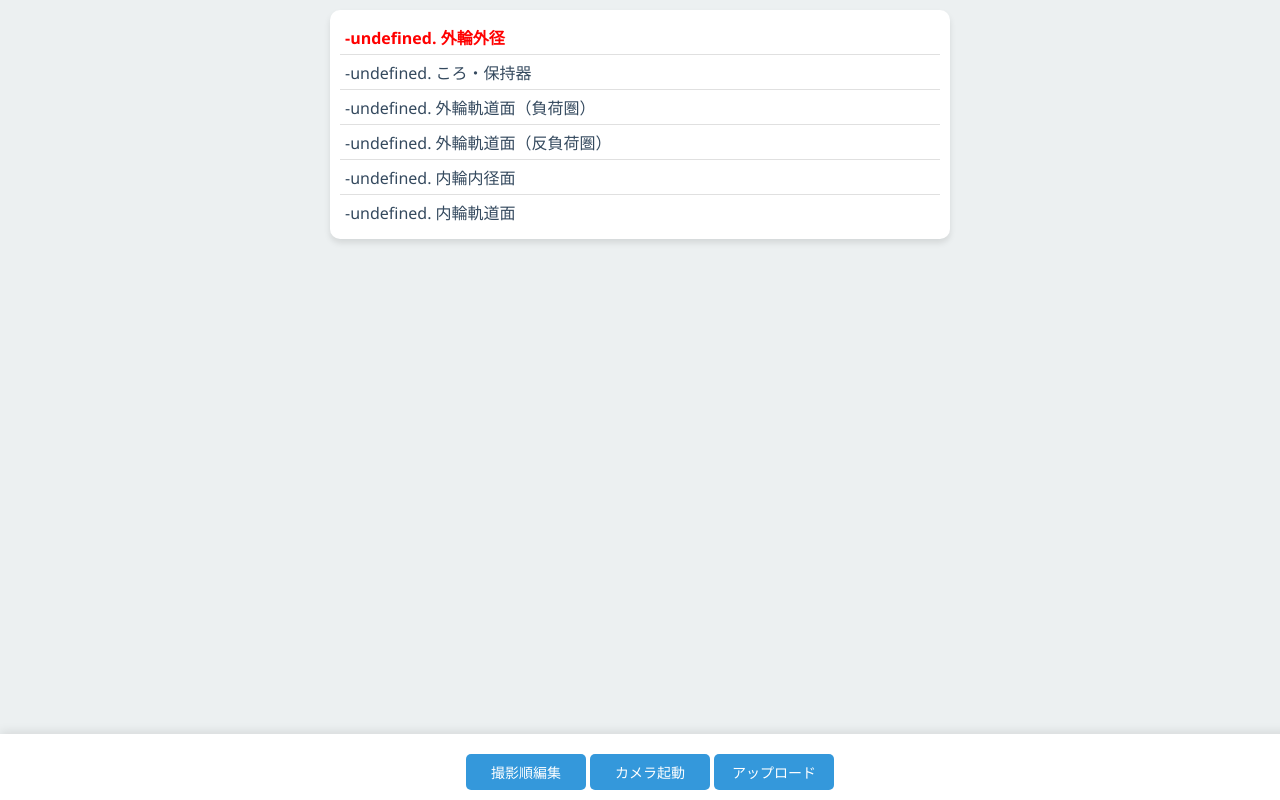
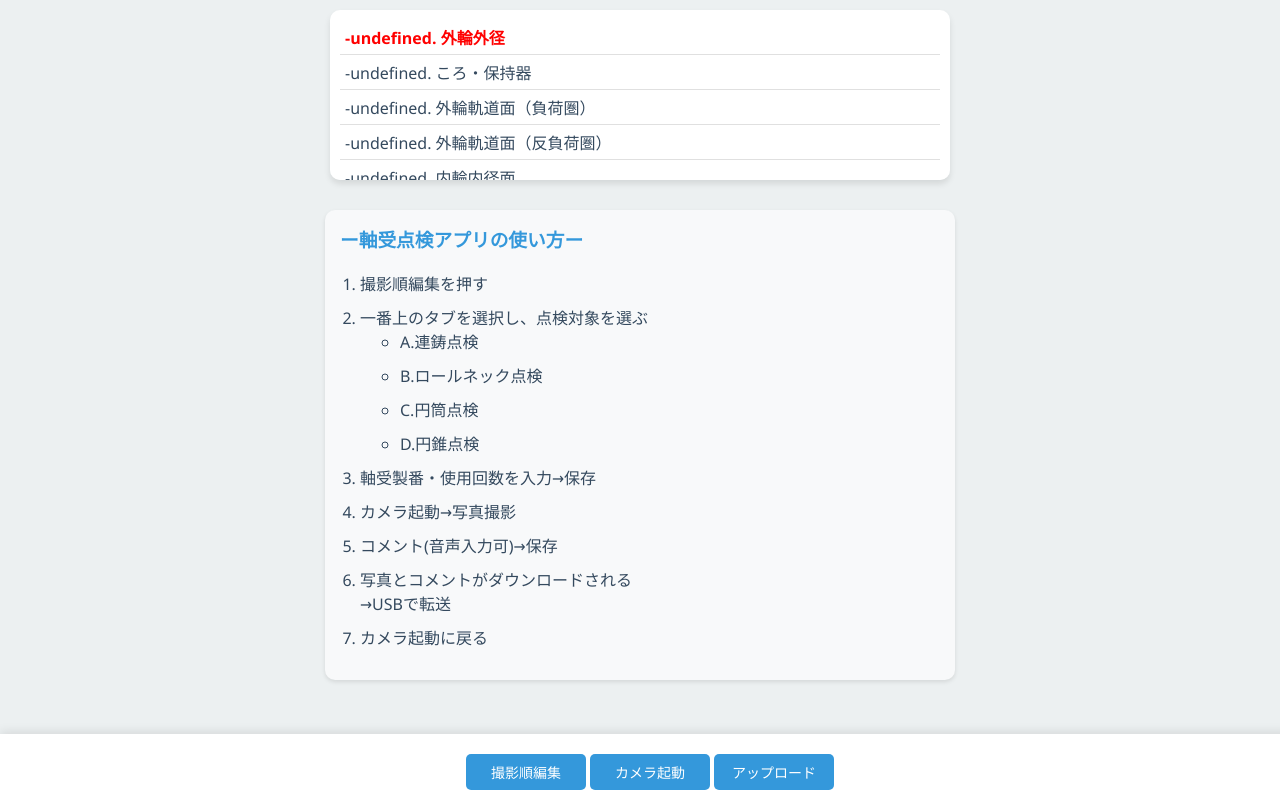
Before and after one commit to dondonp/dondon, a plain HTML site: page index.html in a window 1280 px wide. Drawn offline with Linux system fonts and the light colour scheme.

Commit message:
Add files via upload

```diff
--- a/index.html
+++ b/index.html
@@ -251,12 +251,57 @@ button {
 #voiceInputButton.recording:hover {
     background-color: #c0392b;
 }
+
+#appInstructions {
+            width: 90%;
+            max-width: 600px;
+            margin: 20px auto;
+            padding: 15px;
+            background-color: #f8f9fa;
+            border-radius: 10px;
+            box-shadow: 0 2px 4px rgba(0,0,0,0.1);
+        }
+
+        #appInstructions h3 {
+            margin-top: 0;
+            color: var(--primary-color);
+        }
+
+        #appInstructions ol {
+            padding-left: 20px;
+        }
+
+        #appInstructions li {
+            margin-bottom: 10px;
+        }
+
+
+
     </style>
     <script src="https://sdk.amazonaws.com/js/aws-sdk-2.1386.0.min.js"></script>
 </head>
 <body>
     <div class="top-section">
         <div id="nameList"></div>
+        <div id="appInstructions">
+            <h3>ー軸受点検アプリの使い方ー</h3>
+            <ol>
+                <li>撮影順編集を押す</li>
+                <li>一番上のタブを選択し、点検対象を選ぶ
+                    <ul>
+                        <li>A.連鋳点検</li>
+                        <li>B.ロールネック点検</li>
+                        <li>C.円筒点検</li>
+                        <li>D.円錐点検</li>
+                    </ul>
+                </li>
+                <li>軸受製番・使用回数を入力→保存</li>
+                <li>カメラ起動→写真撮影</li>
+                <li>コメント(音声入力可)→保存</li>
+                <li>写真とコメントがダウンロードされる<br>→USBで転送</li>
+                <li>カメラ起動に戻る</li>
+            </ol>
+        </div>
         <div id="previewContainer">
             <img id="previewImage" alt="撮影プレビュー" style="display: none;">
         </div>
@@ -612,7 +657,21 @@ hideCommentSection();
             }
         });
 
+          // アプリ起動時に説明テキストを表示する
+          window.addEventListener('load', function() {
+            document.getElementById('appInstructions').style.display = 'block';
+        });
+
+        // カメラボタンが押されたときに説明テキストを非表示にする
+        cameraButton.addEventListener('click', () => {
+            document.getElementById('appInstructions').style.display = 'none';
+            cameraInput.click();
+        });
+
+
         updateNameList();
+
+
 
 
     </script>
```
